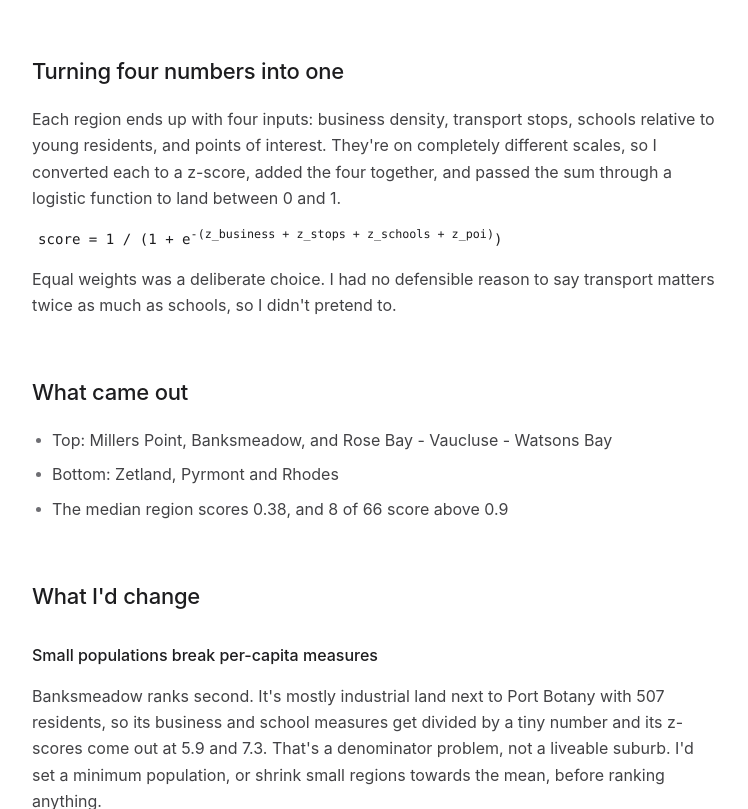
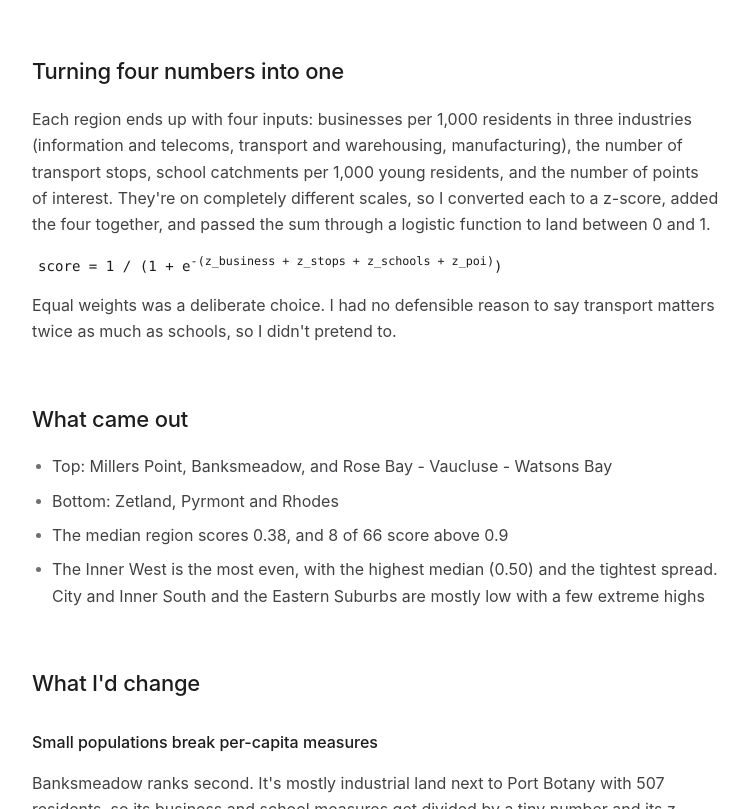
Before and after one commit to AbtaheeI/portfolio-site, a website: page work/liveability-index.html in a window 1280 px wide. Shown: the part 2809-3618 px from the top of the page, without its empty margins (96-844 px from the left). Drawn offline with Linux system fonts and the light colour scheme.

Commit message:
Add liveability report (student ID redacted), sharpen write-up with report findings
Co-Authored-By: Claude Opus 5.5 <noreply@anthropic.com>
Claude-Session: https://claude.ai/code/session_016PV41YYmRPdMAqtBxuHuwZ

```diff
--- a/work/liveability-index.html
+++ b/work/liveability-index.html
@@ -37,7 +37,7 @@
       <div><dt>Type</dt><dd>Data pipeline, university project</dd></div>
       <div><dt>Stack</dt><dd>PostgreSQL, PostGIS, Python, Plotly</dd></div>
       <div><dt>Coverage</dt><dd>66 SA2 regions, 905,345 residents</dd></div>
-      <div><dt>Links</dt><dd><a class="link" href="../liveability_map.html">Interactive map</a></dd></div>
+      <div><dt>Links</dt><dd><a class="link" href="../liveability-report.pdf">Full report (PDF)</a> · <a class="link" href="../liveability_map.html">Map</a></dd></div>
     </dl>
 
     <div class="prose">
@@ -93,7 +93,7 @@
       <p>The GiST index is what makes the join usable. Without it PostGIS has to test every stop against every polygon. With it, it checks bounding boxes first and only runs the exact containment test on the few polygons that could match.</p>
 
       <h2>Turning four numbers into one</h2>
-      <p>Each region ends up with four inputs: business density, transport stops, schools relative to young residents, and points of interest. They're on completely different scales, so I converted each to a z-score, added the four together, and passed the sum through a logistic function to land between 0 and 1.</p>
+      <p>Each region ends up with four inputs: businesses per 1,000 residents in three industries (information and telecoms, transport and warehousing, manufacturing), the number of transport stops, school catchments per 1,000 young residents, and the number of points of interest. They're on completely different scales, so I converted each to a z-score, added the four together, and passed the sum through a logistic function to land between 0 and 1.</p>
       <p><code>score = 1 / (1 + e<sup>-(z_business + z_stops + z_schools + z_poi)</sup>)</code></p>
       <p>Equal weights was a deliberate choice. I had no defensible reason to say transport matters twice as much as schools, so I didn't pretend to.</p>
 
@@ -102,6 +102,7 @@
         <li>Top: Millers Point, Banksmeadow, and Rose Bay - Vaucluse - Watsons Bay</li>
         <li>Bottom: Zetland, Pyrmont and Rhodes</li>
         <li>The median region scores 0.38, and 8 of 66 score above 0.9</li>
+        <li>The Inner West is the most even, with the highest median (0.50) and the tightest spread. City and Inner South and the Eastern Suburbs are mostly low with a few extreme highs</li>
       </ul>
 
       <h2>What I'd change</h2>
```
Also changed, not shown: 2 other files.
